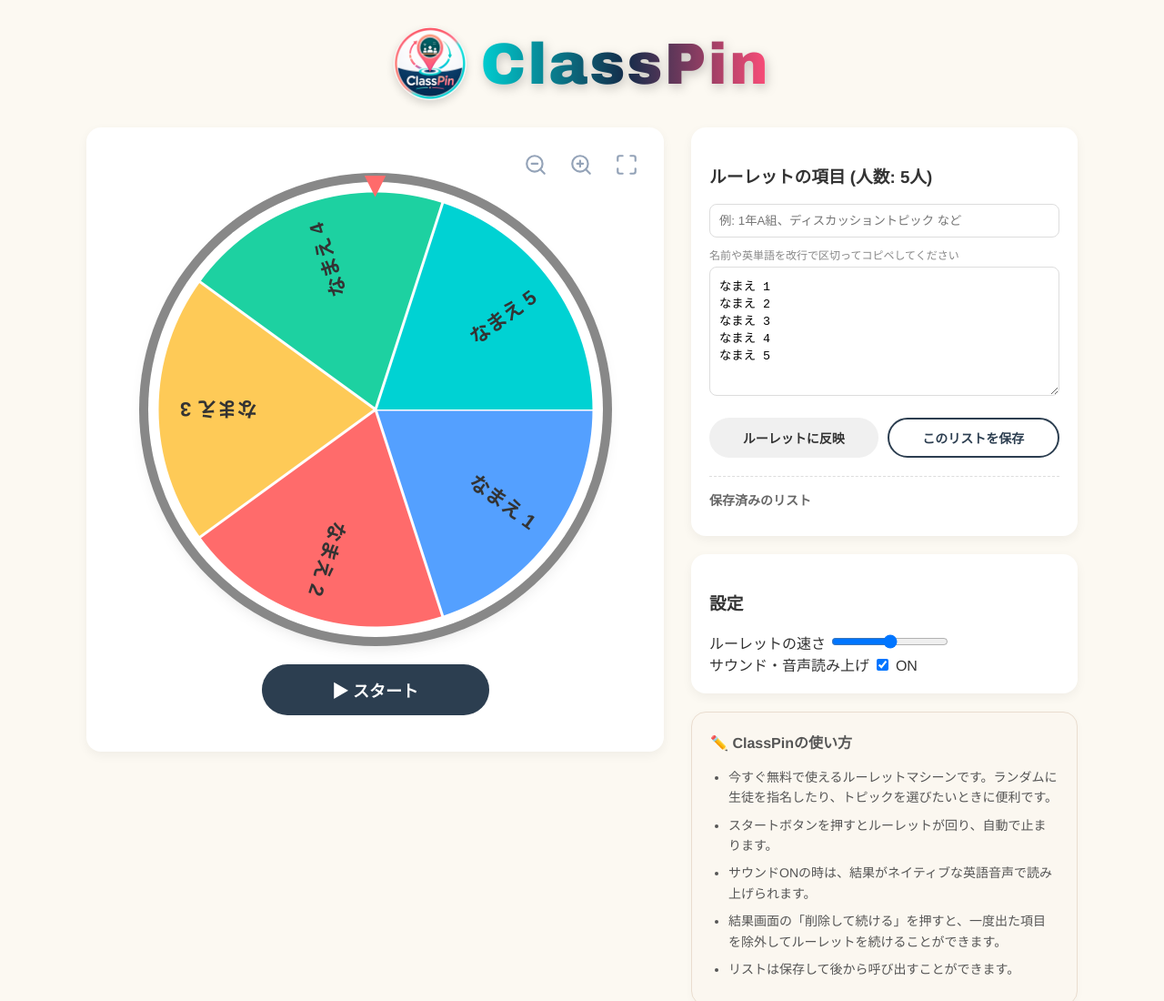
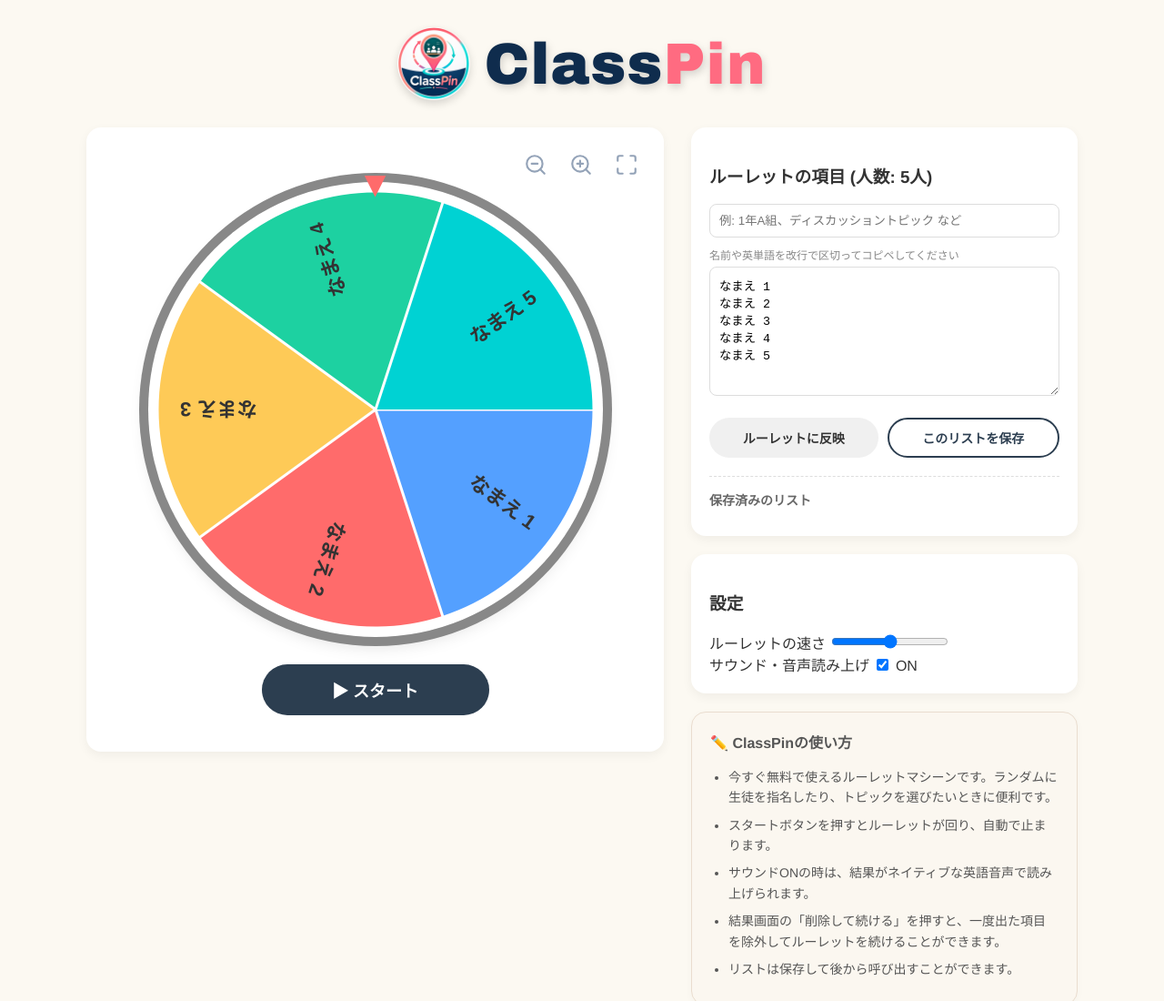
Before and after one commit to nakacy0919-Git/webroulette, a plain HTML site: page index.html in a window 1280 px wide. Shown: the top 1100 px of the page at 91% size. Drawn offline with Linux system fonts and the light colour scheme.

Commit message:
ロゴ修正2

```diff
--- a/css/style.css
+++ b/css/style.css
@@ -25,35 +25,35 @@ body {
     display: flex;
     align-items: center;
     justify-content: center;
-    gap: 15px; /* ロゴと文字の隙間 */
+    gap: 15px;
 }
 
-/* ★ ロゴ画像のスタイル（アニメーションなし） */
 .app-logo {
     width: 80px;
     height: 80px;
-    border-radius: 50%; /* 画像を綺麗な丸に切り抜く */
-    box-shadow: 0 4px 10px rgba(0,0,0,0.15); /* 軽い影をつける */
+    border-radius: 50%;
+    box-shadow: 0 4px 10px rgba(0,0,0,0.15);
 }
 
-/* ★ インパクトのある太いフォントと静的なグラデーションデザイン */
+/* ★ 画像に寄せた丸みのある太字デザイン */
 .app-title {
-    font-family: 'Arial Black', 'Helvetica Neue', sans-serif;
-    font-size: 64px; /* サイズを大きく */
+    font-family: 'Arial Rounded MT Bold', 'Nunito', 'Helvetica Rounded', 'Arial Black', sans-serif;
+    font-size: 64px;
     font-weight: 900;
-    letter-spacing: 2px;
+    letter-spacing: 1px;
     margin: 0;
+    /* 強いドロップシャドウで立体感を出す */
+    filter: drop-shadow(2px 4px 4px rgba(0, 0, 0, 0.15));
+}
 
-    /* シアン → ネイビー → ピンクの静的グラデーション */
-    background: linear-gradient(to right, #00ced1, #132c4a, #ff4d79);
+/* ★ ClassPinの「Class」部分（ネイビー） */
+.title-class {
+    color: #0f2c4d;
+}
 
-    /* 背景色をテキストで切り抜く */
-    color: transparent;
-    -webkit-background-clip: text;
-    background-clip: text;
-
-    /* 強いドロップシャドウでインパクトを出す */
-    filter: drop-shadow(2px 4px 6px rgba(0, 0, 0, 0.2));
+/* ★ ClassPinの「Pin」部分（ピンク） */
+.title-pin {
+    color: #ff6b81;
 }
 
 .app-container {
--- a/index.html
+++ b/index.html
@@ -3,14 +3,15 @@
 <head>
     <meta charset="UTF-8">
     <meta name="viewport" content="width=device-width, initial-scale=1.0">
-    <title>ClassPin - 無料で使えるWebルーレット</title>
+    <title>ClassPin - Webルーレット</title>
     <link rel="stylesheet" href="css/style.css">
 </head>
 <body>
     <div class="header">
         <div class="title-wrapper">
             <img src="assets/spinlogo.png" alt="ClassPin Logo" class="app-logo">
-            <h1 class="app-title">ClassPin</h1>
+            <!-- ★ Class と Pin で色を分けるための指定 -->
+            <h1 class="app-title"><span class="title-class">Class</span><span class="title-pin">Pin</span></h1>
         </div>
     </div>
 
```
